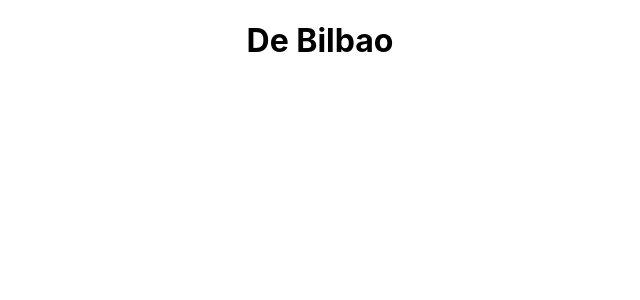
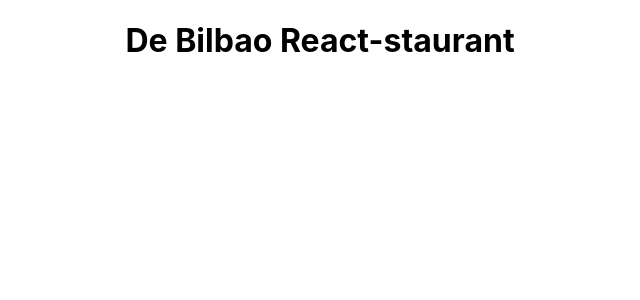
Before and after one commit to JCBilbao03/de-bilbao-repo, a React (Create React App) app: page / in a window 1280 px wide. Shown: the top 300 px of the page, without its empty margins (320-960 px from the left). Built offline with nearby package versions, Linux system fonts and the light colour scheme.

Commit message:
test if main is deployed

```diff
--- a/src/App.js
+++ b/src/App.js
@@ -4,7 +4,7 @@
 function App() {
   return (
     <div className="App">
-      <h1>De Bilbao</h1>
+      <h1>De Bilbao React-staurant</h1>
     </div>
   );
 }
```
